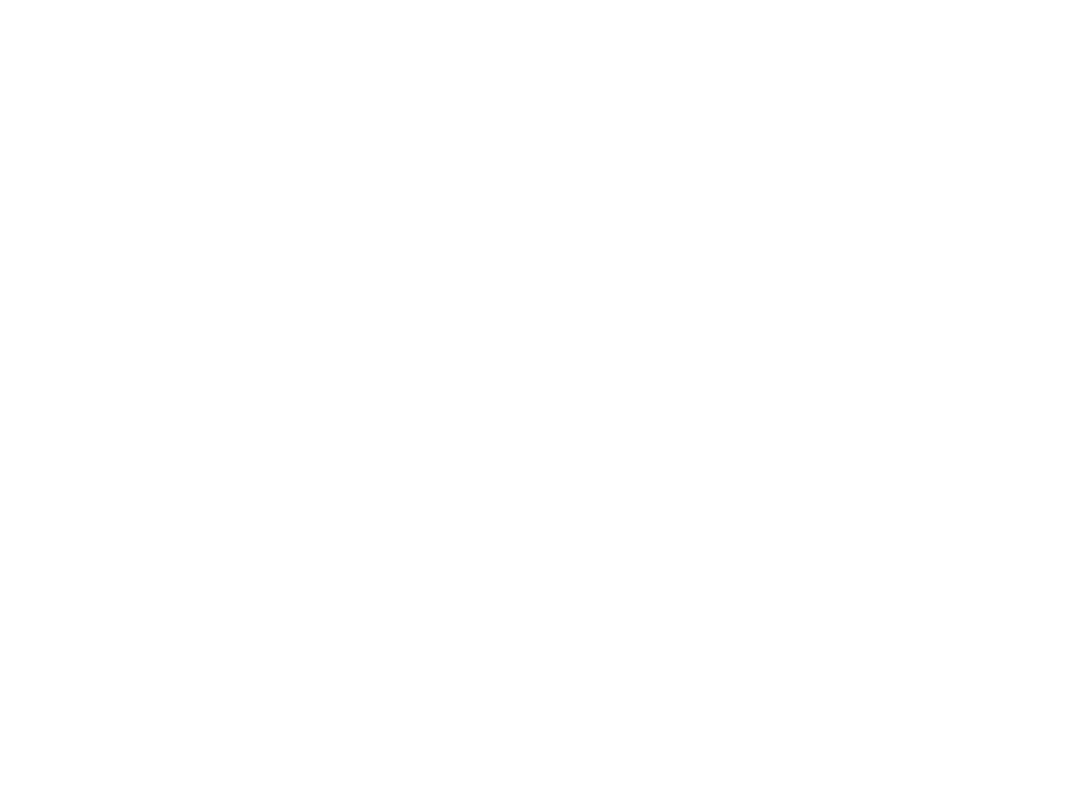
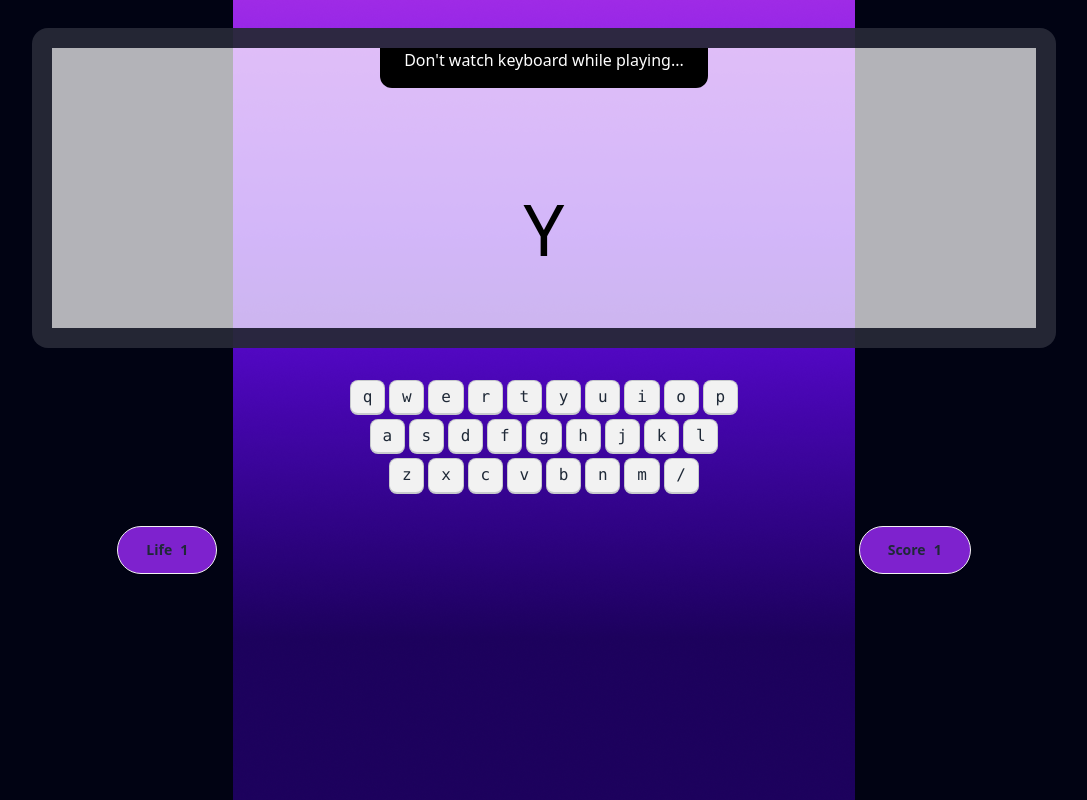
Before and after one commit to iftekharmahmud25/alpha-clash-pro, a plain HTML site: page index.html in a window 1280 px wide. Shown: the whole page, without its empty margins (96-1183 px from the left). Drawn offline with nearby package versions, Linux system fonts and the light colour scheme.

Commit message:
added another part

```diff
--- a/index.html
+++ b/index.html
@@ -1,11 +1,94 @@
 <!DOCTYPE html>
 <html lang="en">
-<head>
-    <meta charset="UTF-8">
-    <meta name="viewport" content="width=device-width, initial-scale=1.0">
+  <head>
+    <meta charset="UTF-8" />
+    <meta name="viewport" content="width=device-width, initial-scale=1.0" />
     <title>Alpha Clash Pro</title>
-</head>
-<body>
+    <link
+      href="https://cdn.jsdelivr.net/npm/daisyui@4.7.3/dist/full.min.css"
+      rel="stylesheet"
+      type="text/css"
+    />
+    <script src="https://cdn.tailwindcss.com"></script>
+    <link rel="stylesheet" href="styles/styles.css">
+  </head>
+  <body >
+    <main class="min-h-screen bg-[#010313] bg-[url(images/background.png)] bg-no-repeat bg-center" >
+        <section class="home text-white min-h-screen flex justify-center items-center hidden">
+          <div class="flex flex-col items-center gap-10">
+            <h3 class="text-7xl uppercase">Alpha Clash Pro</h3>
+            <p>Unleash Your Keyboard Kung Fu : Press “Enter” to Play</p>
+            <button class="btn bg-white text-black px-9">Play</button>
+          </div>
+        </section>
+        <!-- playground start -->
+        <section class="playground">
+             <div  class="flex flex-col items-center gap-7 pt-7">
+                <!-- screen -->
+                <div class="artboard artboard-horizontal phone-6 border-[20px] rounded-2xl border-[#010313cc] bg-[#ffffffb3]">
+                  <div class="flex justify-center ">
+                     <p class="bg-black text-white px-6 pb-4 rounded-b-xl">Don't watch keyboard  while playing...</p>
+                  </div>
+                <div class="flex justify-center items-center h-full">
+                  <p class="text-black text-7xl">Y</p>
+                </div>
 
-</body>
+                </div>
+                <!-- keyboard  start-->
+                       <div>
+                        <div class="flex justify-center gap-1 my-1 w-full">
+                            <kbd class="kbd">q</kbd>
+                            <kbd class="kbd">w</kbd>
+                            <kbd class="kbd">e</kbd>
+                            <kbd class="kbd">r</kbd>
+                            <kbd class="kbd">t</kbd>
+                            <kbd class="kbd">y</kbd>
+                            <kbd class="kbd">u</kbd>
+                            <kbd class="kbd">i</kbd>
+                            <kbd class="kbd">o</kbd>
+                            <kbd class="kbd">p</kbd>
+                          </div>
+                          <div class="flex justify-center gap-1 my-1 w-full">
+                            <kbd class="kbd">a</kbd>
+                            <kbd class="kbd">s</kbd>
+                            <kbd class="kbd">d</kbd>
+                            <kbd class="kbd">f</kbd>
+                            <kbd class="kbd">g</kbd>
+                            <kbd class="kbd">h</kbd>
+                            <kbd class="kbd">j</kbd>
+                            <kbd class="kbd">k</kbd>
+                            <kbd class="kbd">l</kbd>
+                          </div>
+                          <div class="flex justify-center gap-1 my-1 w-full">
+                            <kbd class="kbd">z</kbd>
+                            <kbd class="kbd">x</kbd>
+                            <kbd class="kbd">c</kbd>
+                            <kbd class="kbd">v</kbd>
+                            <kbd class="kbd">b</kbd>
+                            <kbd class="kbd">n</kbd>
+                            <kbd class="kbd">m</kbd>
+                            <kbd class="kbd">/</kbd>
+                          </div>
+                       </div>
+                <!-- keyboard  end-->
+                <!-- life score -->
+                <div class="flex justify-between w-2/3">
+                  <button class="btn rounded-full px-7 bg-purple-700">
+                    Life
+                    <span>1</span>
+
+                  </button>
+                  <button class="btn rounded-full px-7 bg-purple-700">
+                     Score
+                     <span>1</span>
+                  </button>
+                </div>
+             </div>
+        </section>
+        <!-- Playground end -->
+        <section class="score">
+
+        </section>
+    </main>
+  </body>
 </html>
--- /dev/null
+++ b/tailwind.config.js
@@ -0,0 +1,8 @@
+/** @type {import('tailwindcss').Config} */
+module.exports = {
+    content: ["./src/**/*.{html,js}"],
+    theme: {
+      extend: {},
+    },
+    plugins: [],
+  }
```
Also changed, not shown: images/background.png (added), images/play.png (added), styles/styles.css (added).
